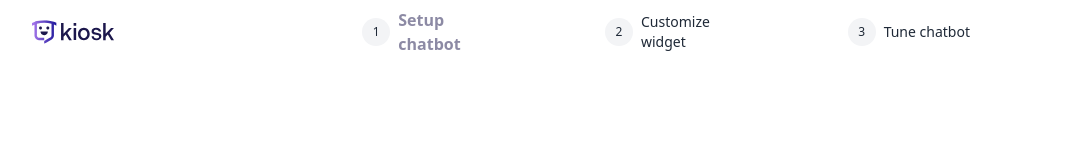
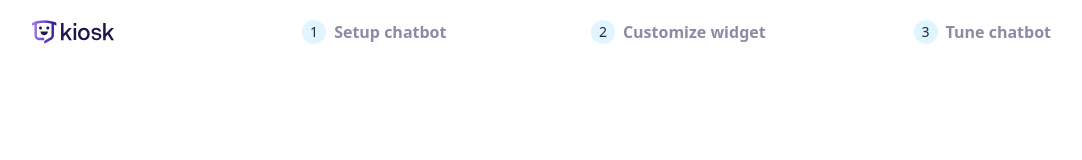
Before and after one commit to WebmarkFrontEnd/chatbot-dashboard, a website built with Vite: page index.html in a window 1280 px wide. Shown: the whole page, without its empty margins (0-1082 px from the left). Built offline with nearby package versions, Linux system fonts and the light colour scheme; a web font is replaced by a local one.

Commit message:
updated multi stepper

```diff
--- a/index.html
+++ b/index.html
@@ -21,51 +21,50 @@
         </div>
         <!-- Stepper -->
         <div class="w-full flex justify-center">
+          <!-- <ul class="flex flex-row gap-x-24">
+            <li>
+
+            </li>
+          </ul> -->
           <ul class="relative flex flex-row gap-x-24">
+
             <!-- Item -->
-            <li class="flex items-center gap-x-2 shrink basis-0 flex-1 group">
-              <div class="min-w-7 min-h-7 inline-flex justify-center items-center text-xs align-middle">
+            <li class="flex w-52 items-center justify-center gap-x-2">
+              <div class=" inline-flex justify-center items-center text-sm align-middle">
                 <span
-                  class="size-7 flex justify-center items-center shrink-0 bg-gray-100 font-medium text-gray-800 rounded-full">
+                  class="size-6 flex justify-center items-center shrink-0 bg-lightblue font-medium text-gray-800 rounded-full">
                   1
                 </span>
                 <span class="ms-2 block text-base font-semibold text-dark opacity-50">
                   Setup chatbot
                 </span>
               </div>
-              <div class="w-full h-px flex-1 bg-gray-200 group-last:hidden"></div>
             </li>
-            <!-- End Item -->
 
-            <!-- Item -->
-            <li class="flex items-center gap-x-2 shrink basis-0 flex-1 group">
-              <div class="min-w-7 min-h-7 inline-flex justify-center items-center text-xs align-middle">
+            <li class="flex w-52 items-center justify-center gap-x-2">
+              <div class=" inline-flex justify-center items-center text-sm align-middle">
                 <span
-                  class="size-7 flex justify-center items-center shrink-0 bg-gray-100 font-medium text-gray-800 rounded-full">
+                  class="size-6 flex justify-center items-center shrink-0 bg-lightblue font-medium text-gray-800 rounded-full">
                   2
                 </span>
-                <span class="ms-2 block text-sm font-medium text-gray-800">
+                <span class="ms-2 block text-base font-semibold text-dark opacity-50">
                   Customize widget
                 </span>
               </div>
-              <div class="w-full h-px flex-1 bg-gray-200 group-last:hidden"></div>
             </li>
-            <!-- End Item -->
 
-            <!-- Item -->
-            <li class="flex items-center gap-x-2 shrink basis-0 flex-1 group">
-              <div class="min-w-7 min-h-7 inline-flex justify-center items-center text-xs align-middle">
+            <li class="flex w-52 items-center justify-center gap-x-2">
+              <div class=" inline-flex justify-center items-center text-sm align-middle">
                 <span
-                  class="size-7 flex justify-center items-center shrink-0 bg-gray-100 font-medium text-gray-800 rounded-full">
+                  class="size-6 flex justify-center items-center shrink-0 bg-lightblue font-medium text-gray-800 rounded-full">
                   3
                 </span>
-                <span class="ms-2 block text-sm font-medium text-gray-800">
+                <span class="ms-2 block text-base font-semibold text-dark opacity-50">
                   Tune chatbot
                 </span>
               </div>
-              <div class="w-full h-px flex-1 bg-gray-200 group-last:hidden"></div>
             </li>
-            <!-- End Item -->
+
           </ul>
         </div>
         <!-- End Stepper -->
--- a/tailwind.config.js
+++ b/tailwind.config.js
@@ -12,6 +12,7 @@ module.exports = {
         secondary: '#40B342',
         dark: '#1C174C',
         light: '#555179',
+        lightblue: '#E0F5FF',
       },
 
       fontSize: {
```
Also changed, not shown: style.css.
